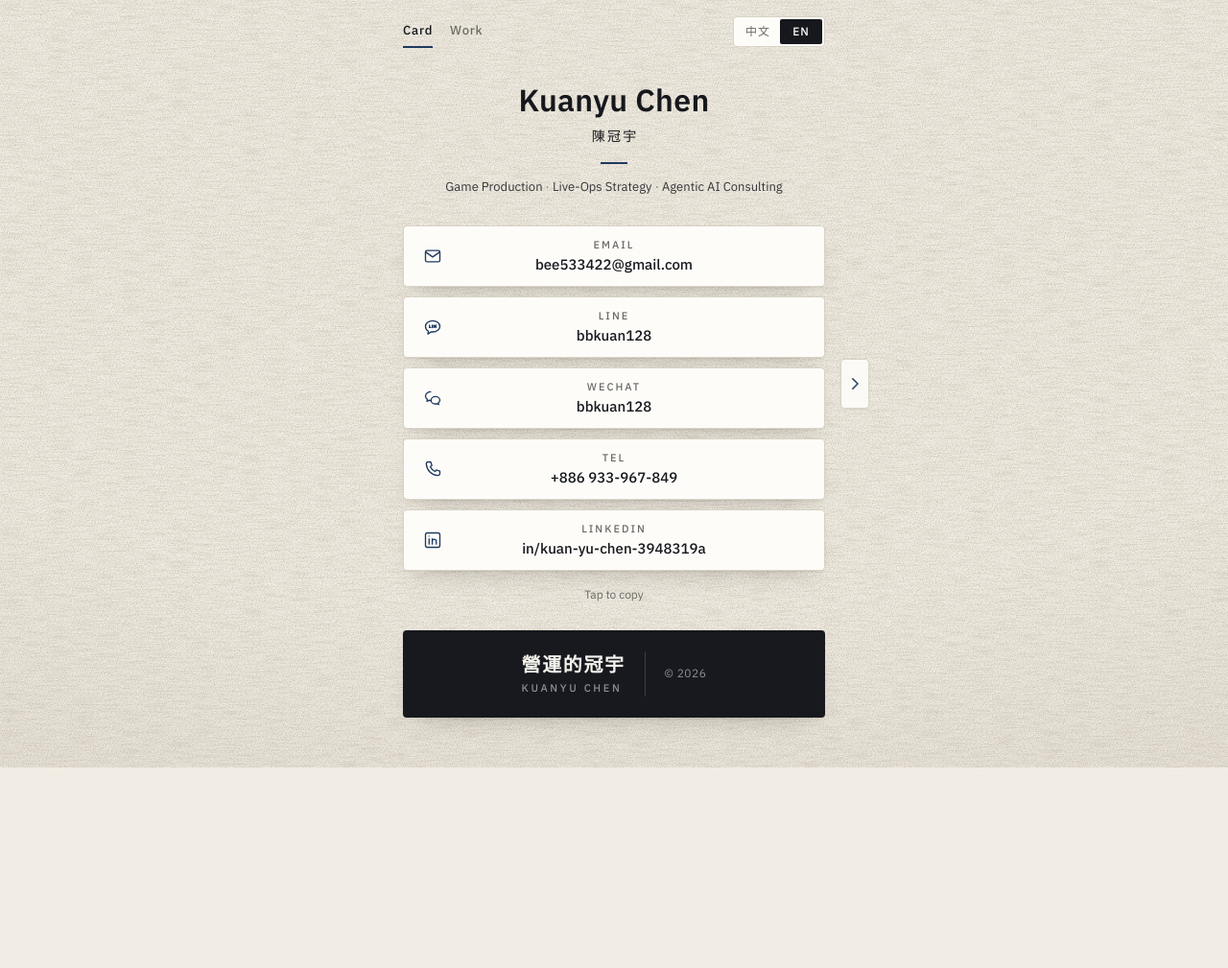
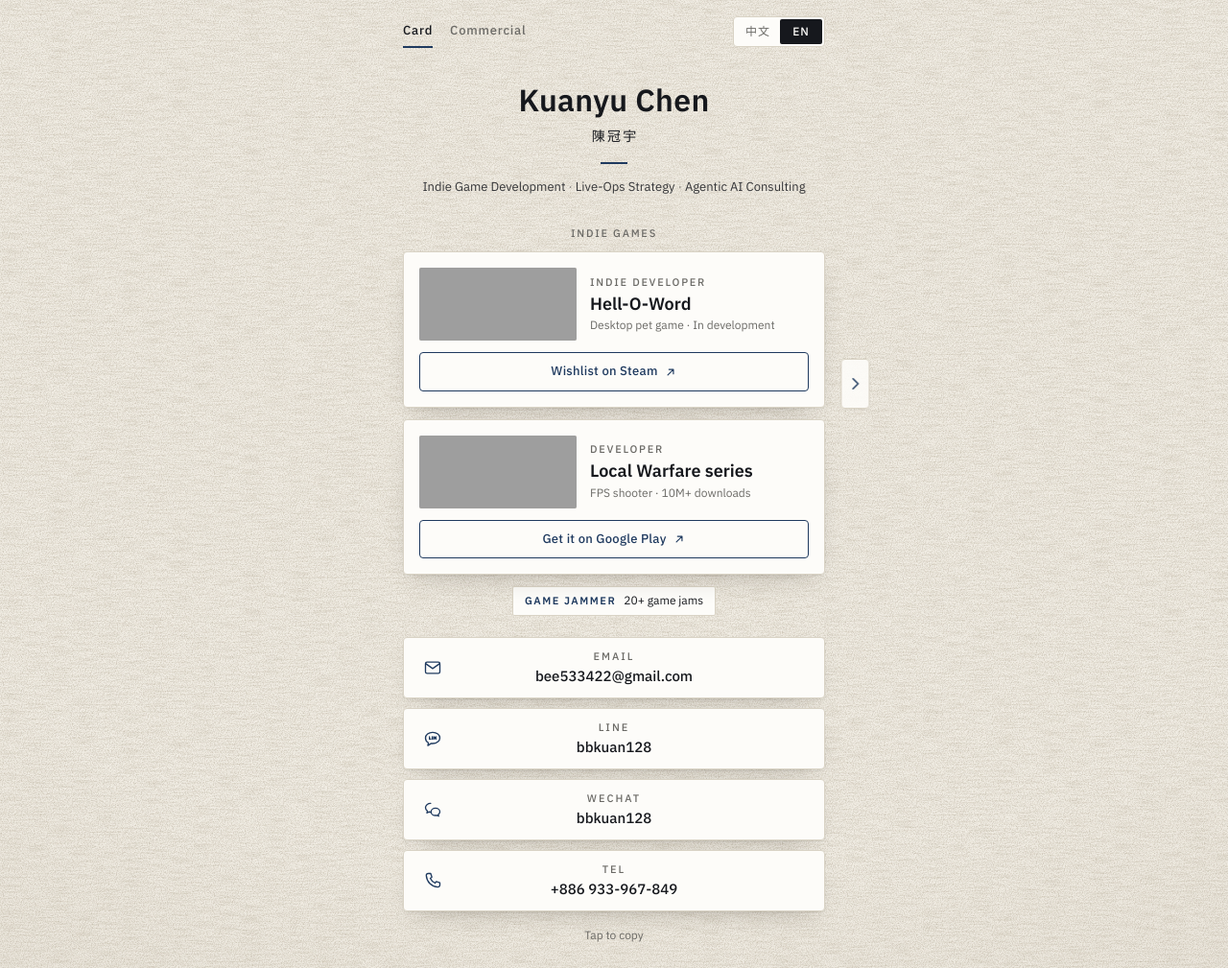
Before and after one commit to bbkuan/portfolio, a plain HTML site: page index.html in a window 1280 px wide. Shown: the top 1009 px of the page at 96% size. Before the commit the page ends 800 px from the top, so only its background shows below. Drawn offline with Linux system fonts and the light colour scheme; grey boxes are pictures that could not be loaded.

Commit message:
從 AI PM 版本切換成 indie 版本
名片網址預設改顯示獨立遊戲版（DEFAULT_EDITION = "indie"）：
- 標語：遊戲製作 → 獨立遊戲開發
- 名片頁加入獨立遊戲作品卡片（Hell-O-Word、Local Warfare 系列）與 GAME JAMMER
- 第二頁改為「商業遊戲」
- 隱藏 LinkedIn

AI PM 版仍可用 ?edition=default 查看；
要切回去，把 DEFAULT_EDITION 改成 "" 即可。

Co-Authored-By: Claude Opus 5.5 <noreply@anthropic.com>

```diff
--- a/index.html
+++ b/index.html
@@ -479,9 +479,10 @@ const WORK = {
 };
 
 /* ════════════════════════════════════════════════════════════
-   活動版本：在同一個網址切換不同場合的名片內容，沒寫到的欄位沿用上面的一般版。
-   - 預覽：網址加 ?edition=indie（加 ?edition=default 看一般版）
-   - 上線：在 SCHEDULE 加一筆起訖時間，期間內打開網址就會自動顯示該版本，時間過了自動回到一般版
+   名片版本：同一個網址可以切換不同場合的名片內容，沒寫到的欄位沿用上面的 AI PM 一般版。
+   - 目前網址預設顯示的版本：DEFAULT_EDITION（"indie" = 獨立遊戲版；改成 "" 就回到 AI PM 一般版）
+   - 預覽特定版本：網址加 ?edition=indie，或 ?edition=default 看 AI PM 一般版
+   - 限時切換：在 SCHEDULE 加一筆起訖時間，期間內優先顯示該版本
    ════════════════════════════════════════════════════════════ */
 const EDITIONS = {
   indie: {                                 // 獨立遊戲場合
@@ -505,13 +506,15 @@ const SCHEDULE = [
   // { edition: "indie", from: "2026-11-20T00:00+08:00", to: "2026-11-22T23:59+08:00" }
 ];
 
+const DEFAULT_EDITION = "indie";          // 2026-11-02 起：從 AI PM 版切換成獨立遊戲版
+
 function activeEdition() {
   const q = new URLSearchParams(location.search).get("edition");
   if (q === "default") return null;
   if (q && EDITIONS[q]) return EDITIONS[q];
   const now = Date.now();
   const hit = SCHEDULE.find(e => EDITIONS[e.edition] && now >= Date.parse(e.from) && now <= Date.parse(e.to));
-  return hit ? EDITIONS[hit.edition] : null;
+  return hit ? EDITIONS[hit.edition] : (EDITIONS[DEFAULT_EDITION] || null);
 }
 const EDITION = activeEdition() || {};
 if (EDITION.tagline) CARD.tagline = EDITION.tagline;
```
